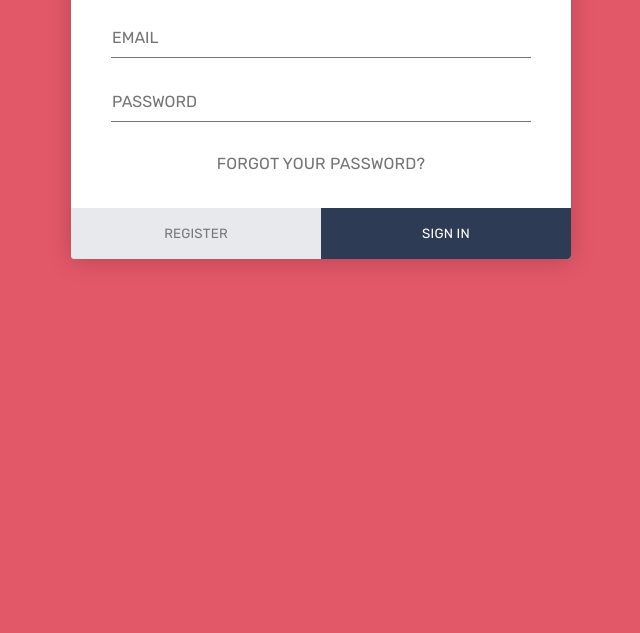
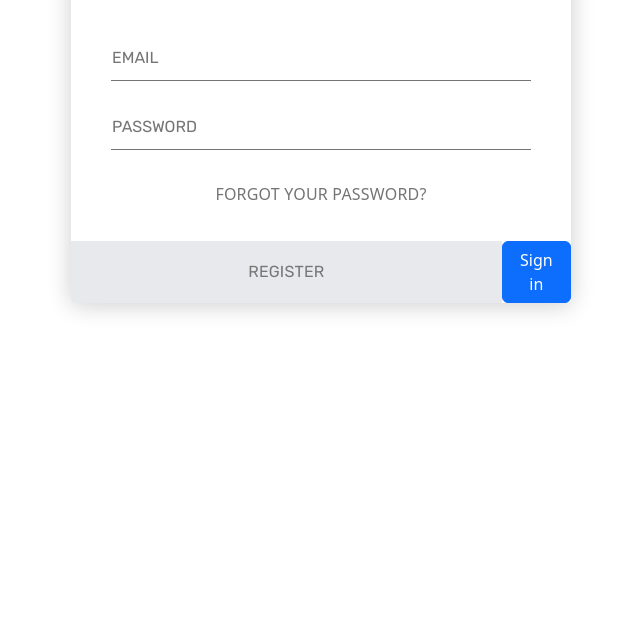
Before and after one commit to ngoctrolai/BTL_NENTANGWEB, a plain HTML site: page login/login.html in a window 1280 px wide. Shown: the part 167-800 px from the top of the page, without its empty margins (319-959 px from the left). Drawn offline with nearby package versions, Linux system fonts and the light colour scheme.

Commit message:
Update and rename index.html to login.html

```diff
--- a/login/index.html
+++ b/login/login.html
@@ -2,12 +2,11 @@
 <html lang="en" >
 <head>
   <meta charset="UTF-8">
-  <title>Simple Login Form Example</title>
+  <title>Sercurity Adminator</title>
   <link rel='stylesheet' href='https://fonts.googleapis.com/css?family=Rubik:400,700'><link rel="stylesheet" href="./style.css">
-
+  <link href="https://cdn.jsdelivr.net/npm/bootstrap@5.2.0-beta1/dist/css/bootstrap.min.css" rel="stylesheet" integrity="sha384-0evHe/X+R7YkIZDRvuzKMRqM+OrBnVFBL6DOitfPri4tjfHxaWutUpFmBp4vmVor" crossorigin="anonymous">
 </head>
 <body>
-<!-- partial:index.partial.html -->
 <div class="login-form">
   <form>
     <h1>Login</h1>
@@ -22,11 +21,10 @@
     </div>
     <div class="action">
       <button>Register</button>
-      <button>Sign in</button>
+      <a href="../adminsercuritymanagement/admin.html" class="btn btn-primary">Sign in</a>
     </div>
   </form>
 </div>
-<!-- partial -->
   <script  src="./script.js"></script>
 
 </body>
```
